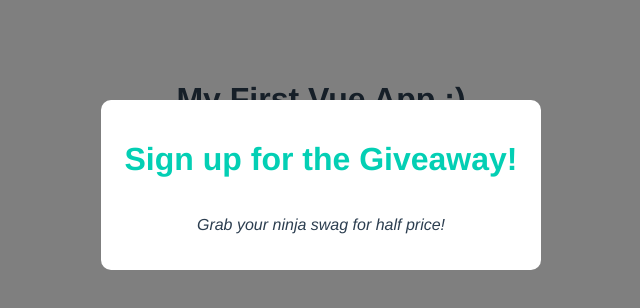
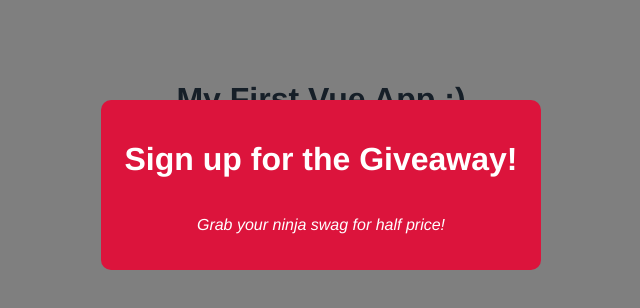
Before and after one commit to bravestarr15/vue_js_3_tutorial, a Vue app in the folder modal-project/modal-project/: page / in a window 1280 px wide. Shown: the top 308 px of the page, without its empty margins (319-959 px from the left). Built offline with nearby package versions, Linux system fonts and the light colour scheme.

Commit message:
Data Binding for props and styling using a prop

```diff
--- a/modal-project/modal-project/src/App.vue
+++ b/modal-project/modal-project/src/App.vue
@@ -4,7 +4,7 @@
     <input type="text" ref="input_text_name">
     <button @click="handleClick">click me</button>
   </div>
-  <Modal modal_header="Sign up for the Giveaway!" modal_text="Grab your ninja swag for half price!" />
+  <Modal :modal_header="modal_header" :modal_text="modal_text" modal_theme="sale" />
 </template>
 
 <script>
@@ -14,7 +14,9 @@ export default {
   components: { Modal },
   data() {
     return {
-      title: 'My First Vue App :)'
+      title: 'My First Vue App :)',
+      modal_header: 'Sign up for the Giveaway!',
+      modal_text: 'Grab your ninja swag for half price!'
     }
   },
   methods: {
--- a/modal-project/modal-project/src/components/Modal.vue
+++ b/modal-project/modal-project/src/components/Modal.vue
@@ -1,6 +1,6 @@
 <template>
   <div class="backdrop">
-    <div class="modal">
+    <div class="modal" :class="{ sale: modal_theme === 'sale'}">
       <h1>{{ modal_header }}</h1>
       <p>{{ modal_text }}</p>
     </div>
@@ -9,7 +9,7 @@
 
 <script>
 export default {
-  props: ['modal_header', 'modal_text']
+  props: ['modal_header', 'modal_text', 'modal_theme']
   }
 </script>
 
@@ -33,4 +33,11 @@ export default {
     border: none;
     padding: 0;
   }
+  .modal.sale {
+    background: crimson;
+    color: white;
+  }
+  .modal.sale h1 {
+    color: white;
+  }
 </style>
```
